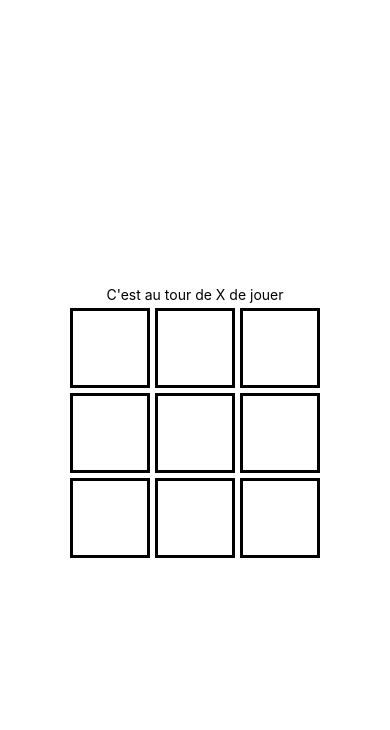
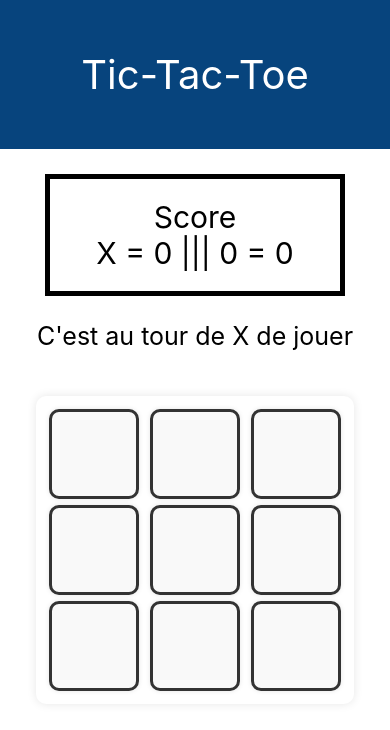
Before and after one commit to Davit-Ners/tic-tac-toe-mobile-app, a React Native app: screen / in a window 390 px wide. Shown: the top 730 px of the page. Built offline with nearby package versions, Linux system fonts and the light colour scheme.

Commit message:
Add style + score display (not functionnal)

```diff
--- a/App.js
+++ b/App.js
@@ -1,21 +1,27 @@
 import { StatusBar } from 'expo-status-bar';
 import { StyleSheet, Text, View } from 'react-native';
 import { GameGrid } from './containers/game-grid.tsx';
+import { Header } from './containers/header.tsx';
 
 export default function App() {
   return (
-    <View style={styles.container}>
-      <StatusBar style="auto" />
-      <GameGrid />
-    </View>
+    <>
+      <Header />
+      <View style={styles.container}>
+        {/* <StatusBar style="auto" /> */}
+        <GameGrid />
+      </View>
+    </>
   );
-}
+};
 
 const styles = StyleSheet.create({
   container: {
-    flex: 1,
+    display: 'flex',
+    flexDirection: 'column',
+    alignItems: 'center',
+    paddingTop: 25,
     backgroundColor: '#fff',
-    alignItems: 'center',
-    justifyContent: 'center',
+    gap: 25
   },
 });
--- a/components/info/info.tsx
+++ b/components/info/info.tsx
@@ -1,9 +1,15 @@
-import { Text } from "react-native";
+import { StyleSheet, Text } from "react-native";
 
 export function Info({ turn, win = '' }) {
     return (
         <>
-            {win ? <Text>Felicitation ! {win} à gagné la partie !</Text> : <Text>C'est au tour de {turn} de jouer</Text>}
+            {win ? <Text style={styles.text}>Felicitation ! {win} à gagné la partie !</Text> : <Text style={styles.text}>C'est au tour de {turn} de jouer</Text>}
         </>
     );
 };
+
+const styles = StyleSheet.create({
+    text: {
+        fontSize: 25
+    }
+});
--- /dev/null
+++ b/components/score.tsx
@@ -0,0 +1,25 @@
+import { StyleSheet, Text, View } from "react-native";
+
+export function Score({ x, o }) {
+    return (
+        <View style={styles.scoreContainer}>
+            <Text style={styles.text}>Score</Text>
+            <Text style={styles.text}>X = {x} ||| 0 = {o}</Text>
+        </View>
+    );
+};
+
+const styles = StyleSheet.create({
+    scoreContainer: {
+        borderWidth: 5,
+        padding: 20,
+        width: 300,
+        display: "flex",
+        justifyContent: "center",
+        alignItems: "center",
+        flexDirection: "column"
+    },
+    text: {
+        fontSize: 30
+    }
+});
--- a/containers/game-grid.tsx
+++ b/containers/game-grid.tsx
@@ -3,6 +3,7 @@ import { View, Text, StyleSheet, TouchableOpacity, GestureResponderEvent, Button
 import getFirstTurn from "../services/get-first-turn.ts";
 import { Info } from "../components/info/info.tsx";
 import checkVictory from "../services/check-victory.ts";
+import { Score } from "../components/score.tsx";
 
 export function GameGrid() {
 
@@ -20,6 +21,8 @@ export function GameGrid() {
 
     const [ turn, setTurn ] = useState(getFirstTurn());
     const [ win, setWin ] = useState('');
+    const [ x, setX ] = useState(0);
+    const [ o, setO ] = useState(0);
 
     const handlePress = (rowIndex: number, colIndex: number) => {
         if (!grid[rowIndex][colIndex] && !win) {
@@ -50,18 +53,21 @@ export function GameGrid() {
 
     return (
         <>
+            <Score x={x} o={o}/>
             <Info turn={turn} win={win}/>
             <View style={styles.grid}>
                 <Text></Text>
                 {grid.map((row,rowIndex) => (
                     <View key={rowIndex} style={styles.row}>{row.map((col, colIndex) => (
-                        <TouchableOpacity key={colIndex} style={styles.block} onPress={() => handlePress(rowIndex, colIndex)}>
+                        <TouchableOpacity disabled={win ? true : grid[rowIndex][colIndex] !== ''} key={colIndex} style={styles.block} onPress={() => handlePress(rowIndex, colIndex)}>
                             <Text style={styles.content}>{col ?? ''}</Text>
                         </TouchableOpacity>
                     ))}</View>
                 ))}
             </View>
-            {win && <Button title="Relancer la partie" onPress={handleReplay}></Button>}
+            {win && <View style={styles.btnContainer}>
+                  <Button title="Relancer la partie" onPress={handleReplay} color={'black'}></Button>
+            </View>}
         </>
     );
 };
@@ -75,22 +81,37 @@ const styles = StyleSheet.create({
 
     },
     grid: {
-        display: 'flex',
-        flexDirection: "column",
-        gap: 5
+        marginVertical: 20,
+        backgroundColor: "#fff",
+        padding: 10,
+        borderRadius: 10,
+        shadowColor: "#000",
+        shadowOpacity: 0.1,
+        shadowRadius: 10,
+        elevation: 5,
     },
     block: {
-        width: 80,
-        height: 80,
+        width: 90,
+        height: 90,
         borderWidth: 3,
-        borderColor: 'black',
-        display: "flex",
-        flexDirection:"column",
+        borderColor: "#333",
         justifyContent: "center",
-        alignItems: "center"
-
+        alignItems: "center",
+        backgroundColor: "#f9f9f9",
+        borderRadius: 10,
+        margin: 3,
+        shadowColor: "#000",
+        shadowOpacity: 0.1,
+        shadowRadius: 5,
+        elevation: 3,
     },
     content: {
         fontSize: 50
+    },
+    btnContainer: {
+        marginTop: 20,
+        borderRadius: 10,
+        overflow: "hidden",
+        width: 200,
     }
 });
--- /dev/null
+++ b/containers/header.tsx
@@ -0,0 +1,24 @@
+import { StyleSheet, Text, View } from "react-native";
+
+export function Header() {
+    return (
+        <View style={styles.header}>
+            <Text style={styles.title}>Tic-Tac-Toe</Text>
+        </View>
+    );
+};
+
+const styles = StyleSheet.create({
+    header: {
+        padding: 50,
+        backgroundColor: '#07447d',
+        display: "flex",
+        flexDirection: "row",
+        justifyContent: "center",
+        alignItems: "center"
+    },
+    title: {
+        fontSize: 40,
+        color: 'white'
+    }
+});
```
